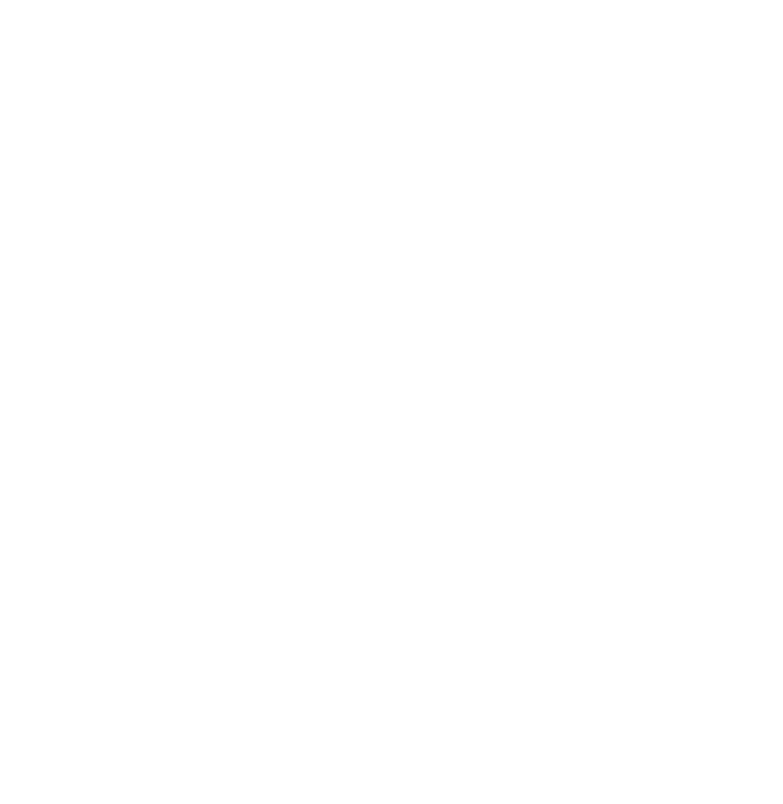
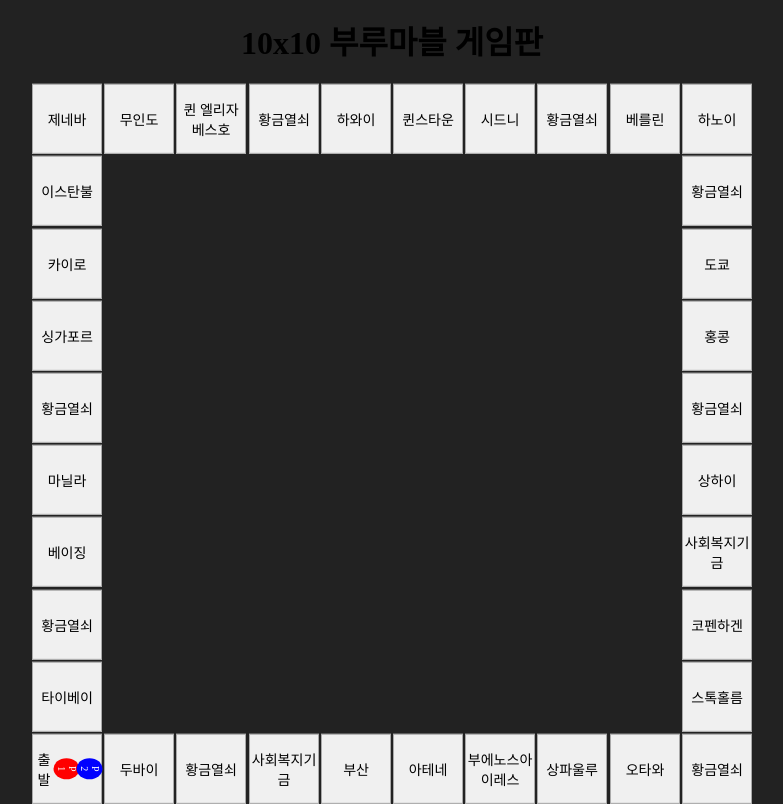
Before and after one commit to npngjjm/aibluemarble, a website: page index.html in a window 1280 px wide. Shown: the whole page, without its empty margins (248-1031 px from the left). Drawn offline with Linux system fonts and the light colour scheme.

Commit message:
third party api

```diff
--- /dev/null
+++ b/board.js
@@ -0,0 +1,43 @@
+// board.js: 10x10 부루마블 게임판 생성 및 칸 이름 표시
+
+// board.js: 도넛(테두리만) 형태의 10x10 부루마블 게임판 생성
+
+
+// board.js: 10x10 부루마블 게임판 생성 및 칸 이름 배열 export
+
+export const tileNames = [
+  '출발', '타이베이', '황금열쇠', '베이징', '마닐라', '황금열쇠', '싱가포르', '카이로', '이스탄불', '제네바',
+  '두바이', '무인도', '황금열쇠', '퀸 엘리자베스호', '사회복지기금', '황금열쇠', '부산', '하와이',
+  '아테네', '퀸스타운', '부에노스아이레스', '시드니', '상파울루', '황금열쇠', '오타와', '베를린', '황금열쇠', '스톡홀름', '코펜하겐',
+  '사회복지기금', '상하이', '황금열쇠', '홍콩', '도쿄', '황금열쇠', '하노이', '방콕'
+];
+
+export function createBoard() {
+  const board = document.createElement('div');
+  board.className = 'board';
+  board.id = 'board';
+  const cellDivs = [];
+  let idx = 0;
+  for (let row = 0; row < 10; row++) {
+    for (let col = 0; col < 10; col++) {
+      if (row === 0 || row === 9 || col === 0 || col === 9) {
+        const name = tileNames[idx] || '';
+        const cell = document.createElement('div');
+        cell.className = 'cell';
+        cell.id = name ? `cell-${name.replace(/[^\w가-힣]/g, '_')}` : `cell-${row}-${col}`;
+        cell.textContent = name;
+        board.appendChild(cell);
+        cellDivs.push(cell);
+        idx++;
+      } else {
+        const empty = document.createElement('div');
+        empty.className = 'cell empty';
+        empty.style.background = 'transparent';
+        empty.style.border = 'none';
+        board.appendChild(empty);
+      }
+    }
+  }
+  document.body.appendChild(board);
+  return cellDivs;
+}
--- a/index.html
+++ b/index.html
@@ -6,6 +6,9 @@
     <title>Document</title>
 </head>
 <body>
-    <div></div>
+    <h1>10x10 부루마블 게임판</h1>
+    <link rel="stylesheet" href="style.css">
+    <script type="module" src="player.js"></script>
+
 </body>
 </html>
--- /dev/null
+++ b/player.js
@@ -0,0 +1,60 @@
+// player.js: 부루마블 플레이어 관리 및 움직임 API
+import { createBoard, tileNames } from './board.js';
+
+const players = [
+  { name: 'P1', color: 'red', pos: 0, pawn: null },
+  { name: 'P2', color: 'blue', pos: 0, pawn: null }
+];
+
+const cellDivs = createBoard();
+
+// 플레이어 말 생성 및 출발 칸에 표시
+players.forEach((player) => {
+  const pawn = document.createElement('span');
+  pawn.className = 'pawn';
+  pawn.textContent = player.name;
+  pawn.style.background = player.color;
+  pawn.style.color = '#fff';
+  pawn.style.borderRadius = '50%';
+  pawn.style.padding = '2px 6px';
+  pawn.style.margin = '1px';
+  pawn.style.fontSize = '10px';
+  pawn.style.display = 'inline-block';
+  cellDivs[player.pos].appendChild(pawn);
+  player.pawn = pawn;
+});
+
+// ===== Player 조작 API =====
+window.BMPlayerAPI = {
+  movePlayer(playerIdx, steps) {
+    const player = players[playerIdx];
+    if (!player) return;
+    if (player.pawn.parentNode) player.pawn.parentNode.removeChild(player.pawn);
+    player.pos = (player.pos + steps + cellDivs.length) % cellDivs.length;
+    cellDivs[player.pos].appendChild(player.pawn);
+  },
+  getPlayerPosition(playerIdx) {
+    const player = players[playerIdx];
+    return player ? player.pos : null;
+  },
+  setPlayerPosition(playerIdx, pos) {
+    const player = players[playerIdx];
+    if (!player) return;
+    if (player.pawn.parentNode) player.pawn.parentNode.removeChild(player.pawn);
+    player.pos = ((pos % cellDivs.length) + cellDivs.length) % cellDivs.length;
+    cellDivs[player.pos].appendChild(player.pawn);
+  },
+  resetPlayers() {
+    players.forEach((player) => {
+      if (player.pawn.parentNode) player.pawn.parentNode.removeChild(player.pawn);
+      player.pos = 0;
+      cellDivs[0].appendChild(player.pawn);
+    });
+  },
+  getPlayerCount() {
+    return players.length;
+  },
+  getTileNames() {
+    return tileNames.slice();
+  }
+};
--- /dev/null
+++ b/style.css
@@ -0,0 +1,52 @@
+/* 10x10 부루마블 게임판 스타일 */
+
+html, body {
+  height: 100%;
+  margin: 0;
+  padding: 0;
+}
+
+body {
+  min-height: 100vh;
+  min-width: 100vw;
+  display: flex;
+  flex-direction: column;
+  align-items: center;
+  justify-content: center;
+  background: #222;
+}
+
+.board {
+  display: grid;
+  grid-template-columns: repeat(10, 1fr);
+  grid-template-rows: repeat(10, 1fr);
+  gap: 2px;
+  width: min(90vw, 90vh);
+  height: min(90vw, 90vh);
+  background: #222;
+  aspect-ratio: 1/1;
+}
+.cell {
+  width: 100%;
+  height: 100%;
+  background: #f0f0f0;
+  border: 1px solid #aaa;
+  display: flex;
+  align-items: center;
+  justify-content: center;
+  font-size: 1.1vw;
+  box-sizing: border-box;
+  text-align: center;
+  word-break: break-all;
+  transition: background 0.2s;
+}
+.cell.empty {
+  background: transparent;
+  border: none;
+}
+.board {
+  transform: rotate(-90deg);
+}
+.cell, .cell * {
+  transform: rotate(90deg);
+}
```
